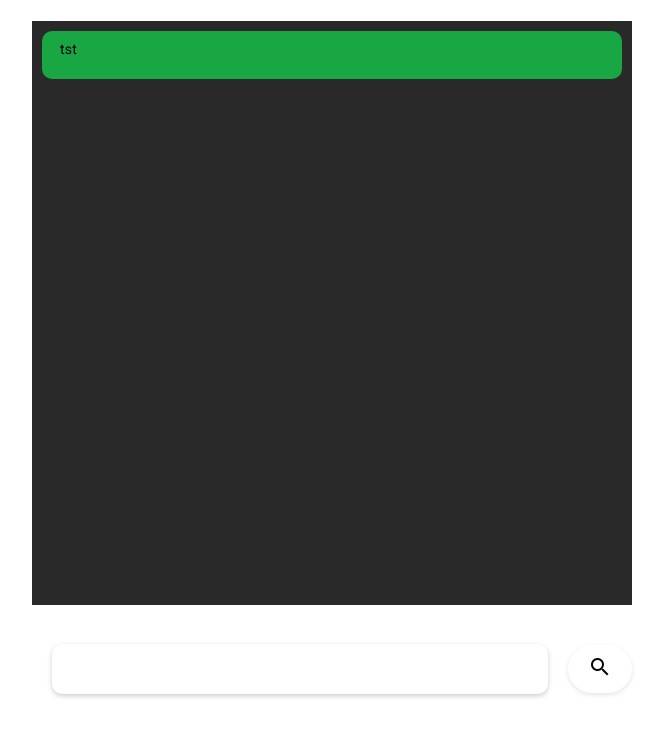
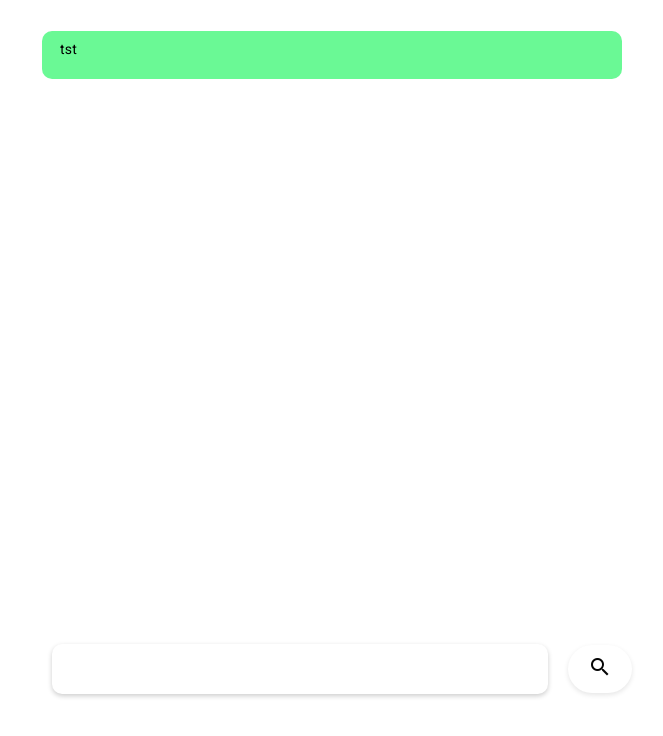
Before and after one commit to fahad5359/ChatBot-Interface, an Angular app: page / in a window 1280 px wide. Shown: the top 736 px of the page, without its empty margins (308-971 px from the left). Built offline with nearby package versions, Linux system fonts and the light colour scheme.

Commit message:
finlized the chat To Screen functionality. tweeking css

```diff
--- a/src/app/mega-cont/mega-cont.component.css
+++ b/src/app/mega-cont/mega-cont.component.css
@@ -43,7 +43,7 @@
     width: auto;
     overflow-y: auto;
     /* padding: 200px; */
-    background-color: #292929;
+    /* background-color: #292929; */
 
 
 }
```
